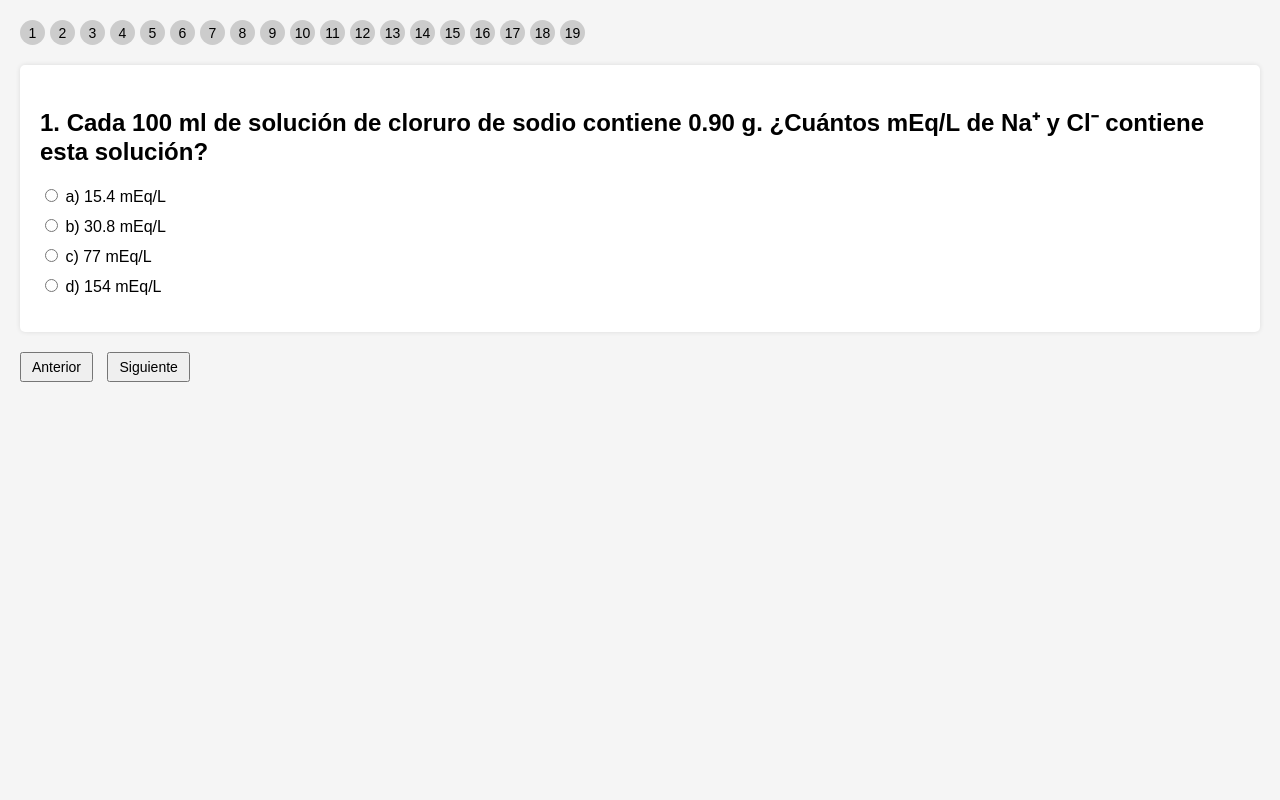
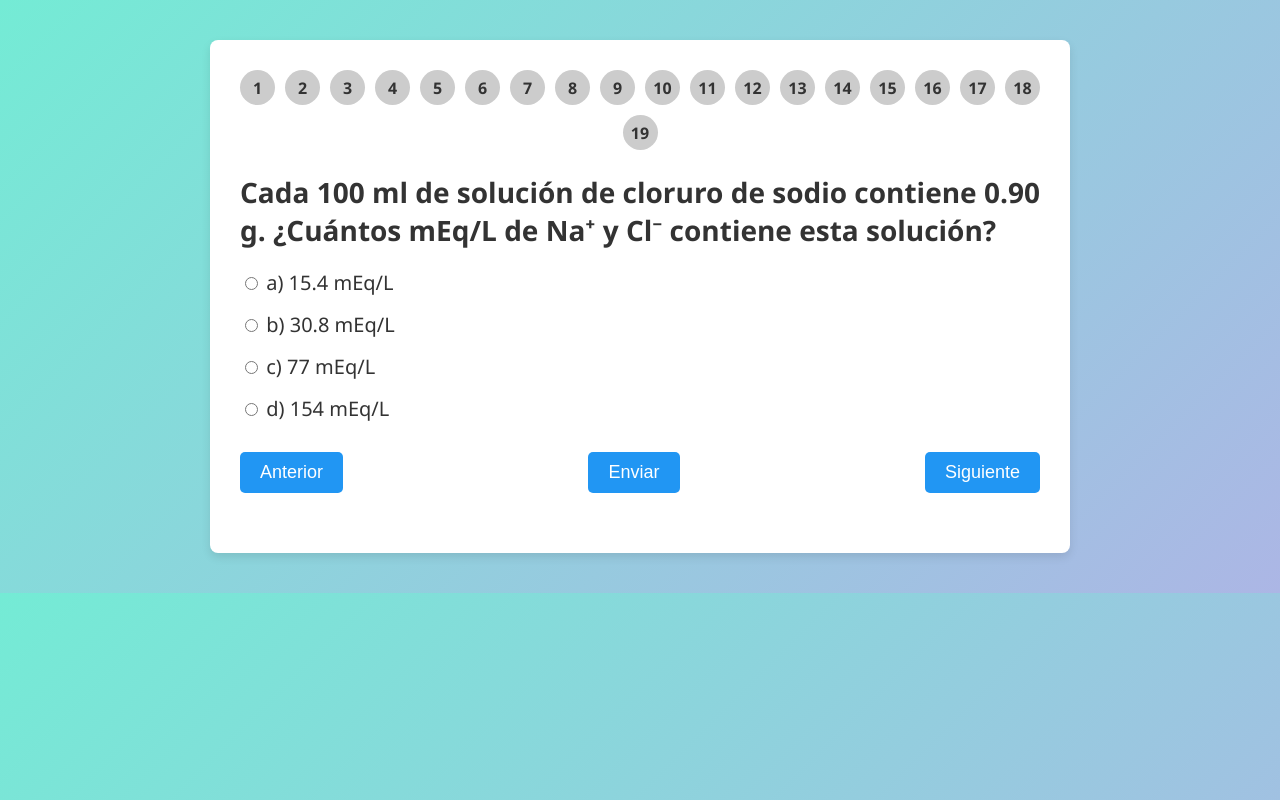
Before and after one commit to biomedicapro/preguntas, a plain HTML site: page index.html in a window 1280 px wide. Drawn offline with Linux system fonts and the light colour scheme.

Commit message:
index.html

```diff
--- a/index.html
+++ b/index.html
@@ -5,174 +5,210 @@
   <title>Test Interactivo de Bioquímica Médica</title>
   <style>
     body {
-      font-family: Arial, sans-serif;
-      margin: 20px;
-      background: #f5f5f5;
+      font-family: 'Segoe UI', Tahoma, Geneva, Verdana, sans-serif;
+      background: linear-gradient(135deg, #74ebd5, #ACB6E5);
+      margin: 0;
+      padding: 0;
+      color: #333;
+    }
+    .container {
+      max-width: 800px;
+      margin: 40px auto;
+      background: #fff;
+      padding: 30px;
+      border-radius: 8px;
+      box-shadow: 0 4px 10px rgba(0,0,0,0.1);
     }
     .top-panel {
       display: flex;
-      gap: 5px;
+      flex-wrap: wrap;
+      gap: 10px;
       margin-bottom: 20px;
-      flex-wrap: wrap;
+      justify-content: center;
     }
     .question-indicator {
-      width: 25px;
-      height: 25px;
+      width: 35px;
+      height: 35px;
       border-radius: 50%;
       background: #ccc;
       display: flex;
       align-items: center;
       justify-content: center;
-      font-size: 14px;
+      font-size: 16px;
+      font-weight: bold;
+      color: #333;
     }
     .question-indicator.correct {
-      background: green;
-      color: white;
+      background: #4CAF50;
+      color: #fff;
     }
     .question-indicator.wrong {
-      background: red;
-      color: white;
+      background: #F44336;
+      color: #fff;
     }
-    .container {
-      background: white;
-      padding: 20px;
-      border-radius: 5px;
-      box-shadow: 0 0 5px rgba(0,0,0,0.1);
+    h2 {
+      font-size: 28px;
+      margin-bottom: 20px;
     }
     .options {
       list-style: none;
       padding: 0;
     }
     .options li {
-      margin-bottom: 10px;
+      margin-bottom: 15px;
+      font-size: 20px;
     }
     .nav-buttons {
-      margin-top: 20px;
+      margin-top: 30px;
+      display: flex;
+      justify-content: space-between;
     }
     .nav-buttons button {
-      margin-right: 10px;
-      padding: 5px 10px;
-      font-size: 14px;
+      padding: 10px 20px;
+      font-size: 18px;
+      border: none;
+      border-radius: 5px;
+      cursor: pointer;
+      background-color: #2196F3;
+      color: white;
+      transition: background-color 0.3s;
+    }
+    .nav-buttons button:hover {
+      background-color: #1976D2;
     }
     .feedback {
-      margin-top: 10px;
+      margin-top: 20px;
+      font-size: 22px;
       font-weight: bold;
     }
     .grade {
-      margin-top: 20px;
+      margin-top: 30px;
+      font-size: 24px;
+      font-weight: bold;
+      text-align: center;
+    }
+    .submit-btn {
+      padding: 10px 20px;
       font-size: 18px;
-      font-weight: bold;
+      border: none;
+      border-radius: 5px;
+      cursor: pointer;
+      background-color: #4CAF50;
+      color: white;
+      transition: background-color 0.3s;
+    }
+    .submit-btn:hover {
+      background-color: #388E3C;
     }
   </style>
 </head>
 <body>
-
+  <div class="container">
     <div class="top-panel" id="topPanel"></div>
-
-<div class="container" id="questionContainer"></div>
-
+    <div id="questionContainer"></div>
     <div class="nav-buttons">
       <button id="prevBtn" onclick="prevQuestion()">Anterior</button>
+      <button id="submitBtn" class="submit-btn" onclick="submitAnswer()">Enviar</button>
       <button id="nextBtn" onclick="nextQuestion()">Siguiente</button>
     </div>
-
     <div id="result" class="grade"></div>
+  </div>
 
   <script>
-  // Array de preguntas, cada objeto tiene: pregunta, opciones y el índice de la respuesta correcta.
+    // Array de preguntas
     const questions = [
       {
-      question: "1. Cada 100 ml de solución de cloruro de sodio contiene 0.90 g. ¿Cuántos mEq/L de Na⁺ y Cl⁻ contiene esta solución?",
+        question: "Cada 100 ml de solución de cloruro de sodio contiene 0.90 g. ¿Cuántos mEq/L de Na⁺ y Cl⁻ contiene esta solución?",
         options: ["a) 15.4 mEq/L", "b) 30.8 mEq/L", "c) 77 mEq/L", "d) 154 mEq/L"],
         answer: 3
       },
       {
-      question: "2. El suero glucosado (Dextrosa al 20%) es una solución de glucosa monohidratada, que se aplica para aportar calorías. La osmolaridad que presenta esta solución es de:",
+        question: "El suero glucosado (Dextrosa al 20%) es una solución de glucosa monohidratada. La osmolaridad es de:",
         options: ["a) 252 mosm/L", "b) 554 mosm/L", "c) 55 mosm/L", "d) 1108 mosm/L"],
         answer: 3
       },
       {
-      question: "3. La hipercalemia es la urgencia electrolítica más frecuente y grave que se encuentra en la práctica clínica. Una de las causas de hipercalemia es:",
+        question: "La hipercalemia es la urgencia electrolítica más frecuente. Una de sus causas es:",
         options: ["a) Insuficiencia renal", "b) Alcalosis", "c) Diarrea", "d) Pérdidas gastrointestinales"],
         answer: 0
       },
       {
-      question: "4. Esta solución es la primera elección para el estado de shock, debido a que su componente presenta un efecto buffer transformándolo en bicarbonato gracias al ciclo de Cori:",
+        question: "Esta solución es la primera elección para el estado de shock, debido a su efecto buffer (ciclo de Cori):",
         options: ["a) Lactato de Ringer", "b) Bicarbonato de sodio", "c) Ringer", "d) Dextrosa al 5%"],
         answer: 0
       },
       {
-      question: "5. De las siguientes soluciones electrolíticas, ¿cuál aplicaría a un paciente que ha presentado 10 episodios de diarrea durante 24 horas aproximadamente?",
+        question: "¿Cuál solución electrolítica se aplica a un paciente con 10 episodios de diarrea en 24 horas?",
         options: ["a) Solución salina isotónica (S.S.I.)", "b) Solución de Hartmann", "c) Dextrosa 5%", "d) Bicarbonato 5%"],
         answer: 1
       },
       {
-      question: "6. Si usted desea hacer una redistribución rápida de líquidos desde el espacio intersticial e intravascular al vascular, requiere una solución de:",
+        question: "Para redistribuir rápidamente líquidos al compartimento vascular, se requiere:",
         options: ["a) Dextrosa al 5%", "b) Solución salina isotónica (S.S.I.) al 0.9%", "c) Solución salina hipertónica (S.S.I.) al 3.5%", "d) Ringer"],
         answer: 2
       },
       {
-      question: "7. (Repetida) Si usted desea hacer una redistribución rápida de líquidos desde el espacio intersticial e intravascular al vascular, requiere una solución de:",
+        question: "(Repetida) Para redistribuir líquidos rápidamente, se requiere:",
         options: ["a) Dextrosa al 5%", "b) Solución salina isotónica (S.S.I.) al 0.9%", "c) Solución salina hipertónica (S.S.I.) al 3.5%", "d) Ringer"],
         answer: 2
       },
       {
-      question: "8. Al servicio de urgencias llega una paciente de 35 años con vómitos y deposiciones semilíquidas. Ionograma: Na 140 mEq/L, Cl 98 mEq/L, K 7.6 mEq/L, Ca 9.2 mg/dl, Mg 1.2 mEq/L. ¿Qué indica?",
+        question: "Paciente de urgencias: Na 140, Cl 98, K 7.6, Ca 9.2, Mg 1.2. ¿Qué indica el ionograma?",
         options: ["a) Hipercalcemia e hiperpotasemia", "b) Hipercloremia e hipomagnesemia", "c) Normonatremia e hiperpotasemia", "d) Hipocloremia e hipopotasemia"],
         answer: 2
       },
       {
-      question: "9. ¿Qué indica que una solución de 250 ml se encuentra al 2.5%?",
-      options: ["a) Que hay 2.5 g en la solución.", "b) Que hay 3.75 g en cada 100 cc de solución.", "c) Que le apliqué 6.25 g a los 250 ml de solución.", "d) Que hay 6.25 g en 250 ml de solución."],
+        question: "¿Qué indica que una solución de 250 ml está al 2.5%?",
+        options: ["a) 2.5 g en la solución.", "b) 3.75 g en cada 100 cc.", "c) Se aplicaron 6.25 g a 250 ml.", "d) 6.25 g en 250 ml."],
         answer: 3
       },
       {
-      question: "10. La solución de bicarbonato de sodio se aplica a una concentración de 7.5%. El aporte de mEq de Na⁺ y HCO₃⁻ en 500 cc es de:",
+        question: "La solución de bicarbonato de sodio al 7.5% en 500 cc aporta:",
         options: ["a) 8.9 mEq", "b) 445 mEq", "c) 890 mEq", "d) 101 mEq"],
         answer: 1
       },
       {
-      question: "11. La solución de bicarbonato de sodio al 7.5% se aplica en casos de:",
+        question: "La solución de bicarbonato de sodio al 7.5% se utiliza en:",
         options: ["a) Acidosis respiratoria", "b) Alcalosis metabólica", "c) Paro cardíaco", "d) Hipocalcemia"],
         answer: 2
       },
       {
-      question: "12. (Repetida) La hipercalemia es la urgencia electrolítica más frecuente. Una de sus causas es:",
+        question: "(Repetida) La hipercalemia es causada por:",
         options: ["a) Insuficiencia renal", "b) Alcalosis", "c) Diarrea", "d) Pérdidas gastrointestinales"],
         answer: 0
       },
       {
-      question: "13. Electrolito esencial para la función cardíaca y celular que disminuye el riesgo de hipokalemia en pacientes con diuréticos y corticoides:",
+        question: "Electrolito esencial para la función cardíaca y que disminuye el riesgo de hipokalemia:",
         options: ["a) Fosfato de potasio", "b) Hartman", "c) Dextrosa 5%", "d) Suero oral"],
         answer: 0
       },
       {
-      question: "14. (Repetida) Si desea redistribuir líquidos rápidamente al compartimento vascular, requiere una solución de:",
+        question: "(Repetida) Para redistribuir líquidos al compartimento vascular se requiere:",
         options: ["a) Dextrosa al 5%", "b) Solución salina isotónica (S.S.I.) al 0.9%", "c) Solución salina hipertónica (S.S.I.) al 3.5%", "d) Ringer"],
         answer: 2
       },
       {
-      question: "15. Uno de estos iones es considerado el principal catión intracelular:",
+        question: "Principal catión intracelular:",
         options: ["a) Potasio (K)", "b) Magnesio (Mg)", "c) Sodio (Na)", "d) Fosfato inorgánico (HPO₄²⁻)"],
         answer: 0
       },
       {
-      question: "16. El agua producida por la combustión u oxidación de los alimentos se denomina:",
+        question: "El agua producida por la oxidación de alimentos se denomina:",
         options: ["a) Agua desionizada", "b) Agua regia", "c) Agua metabólica", "d) Agua destilada"],
         answer: 2
       },
       {
-      question: "17. La solución isotónica de Ringer contiene:",
+        question: "La solución isotónica de Ringer contiene:",
         options: ["a) Cloruro de sodio", "b) Bicarbonato", "c) D-Glucosa", "d) Cloruros de sodio, potasio y calcio"],
         answer: 3
       },
       {
-      question: "18. Considerando la concentración de miliequivalentes por litro, una solución es hipertónica cuando:",
-      options: ["a) El contenido total de electrolitos es inferior a 250 mEq/L", "b) El contenido total de electrolitos es superior a 375 mEq/L", "c) El contenido total de electrolitos es aproximadamente 310 mEq/L", "d) Ninguna de las anteriores"],
+        question: "Una solución es hipertónica cuando el contenido total de electrolitos es:",
+        options: ["a) Inferior a 250 mEq/L", "b) Superior a 375 mEq/L", "c) Aproximadamente 310 mEq/L", "d) Ninguno de los anteriores"],
         answer: 1
       },
       {
-      question: "19. El agua, por sus propiedades físico-químicas, permite almacenar más calor sin elevar su temperatura. ¿A qué propiedad se debe?",
+        question: "El agua, por sus propiedades físico-químicas, permite almacenar más calor sin elevar su temperatura. ¿A qué se debe?",
         options: ["a) Calor de evaporación", "b) Calor específico", "c) Calor de fusión", "d) Densidad"],
         answer: 1
       }
@@ -180,8 +216,9 @@
 
     let currentQuestion = 0;
     const userAnswers = new Array(questions.length).fill(null);
+    const submitted = new Array(questions.length).fill(false);
 
-  // Renderiza el panel superior de indicadores de pregunta.
+    // Renderiza el panel superior con indicadores de pregunta.
     function renderTopPanel() {
       const topPanel = document.getElementById('topPanel');
       topPanel.innerHTML = "";
@@ -189,12 +226,8 @@
         const indicator = document.createElement('div');
         indicator.className = "question-indicator";
         indicator.textContent = index + 1;
-      if (userAnswers[index] !== null) {
-        if (userAnswers[index] === questions[index].answer) {
-          indicator.classList.add("correct");
-        } else {
-          indicator.classList.add("wrong");
-        }
+        if (submitted[index]) {
+          indicator.classList.add(userAnswers[index] === questions[index].answer ? "correct" : "wrong");
         }
         topPanel.appendChild(indicator);
       });
@@ -219,11 +252,12 @@
         radio.type = "radio";
         radio.name = "option";
         radio.value = idx;
-      radio.checked = userAnswers[currentQuestion] === idx;
+        radio.disabled = submitted[currentQuestion];  // Si ya se envió, deshabilitar
+        if (userAnswers[currentQuestion] === idx) {
+          radio.checked = true;
+        }
         radio.addEventListener('change', () => {
           userAnswers[currentQuestion] = idx;
-        showFeedback();
-        renderTopPanel();
         });
         label.appendChild(radio);
         label.appendChild(document.createTextNode(" " + option));
@@ -232,31 +266,37 @@
       });
       container.appendChild(ul);
 
-    // Área para mostrar retroalimentación inmediata
+      // Mostrar retroalimentación si ya se envió la respuesta
       const feedback = document.createElement('div');
       feedback.id = "feedback";
       feedback.className = "feedback";
-    container.appendChild(feedback);
-    showFeedback();
-  }
-
-  // Muestra la retroalimentación en función de la respuesta seleccionada.
-  function showFeedback() {
-    const feedback = document.getElementById('feedback');
-    if (userAnswers[currentQuestion] === null) {
-      feedback.textContent = "";
-      return;
-    }
+      if (submitted[currentQuestion]) {
         if (userAnswers[currentQuestion] === questions[currentQuestion].answer) {
-      feedback.textContent = "Correcto";
+          feedback.textContent = "¡Correcto!";
           feedback.style.color = "green";
         } else {
           feedback.textContent = "Incorrecto";
           feedback.style.color = "red";
         }
       }
+      container.appendChild(feedback);
+    }
 
-  // Funciones para la navegación entre preguntas.
+    // Función para enviar la respuesta y obtener la corrección.
+    function submitAnswer() {
+      if (userAnswers[currentQuestion] === null) {
+        alert("Por favor, selecciona una opción.");
+        return;
+      }
+      if (submitted[currentQuestion]) {
+        alert("Ya enviaste tu respuesta para esta pregunta.");
+        return;
+      }
+      submitted[currentQuestion] = true;
+      renderTopPanel();
+      renderQuestion();
+    }
+
     function prevQuestion() {
       if (currentQuestion > 0) {
         currentQuestion--;
@@ -265,6 +305,10 @@
     }
 
     function nextQuestion() {
+      if (!submitted[currentQuestion]) {
+        alert("Debes enviar tu respuesta antes de continuar.");
+        return;
+      }
       if (currentQuestion < questions.length - 1) {
         currentQuestion++;
         renderQuestion();
@@ -273,11 +317,10 @@
       }
     }
 
-  // Calcula y muestra la calificación final.
     function showResult() {
       let correctCount = 0;
-    userAnswers.forEach((ans, idx) => {
-      if (ans === questions[idx].answer) correctCount++;
+      submitted.forEach((sub, idx) => {
+        if (sub && userAnswers[idx] === questions[idx].answer) correctCount++;
       });
       const resultDiv = document.getElementById('result');
       resultDiv.textContent = `Tu calificación: ${correctCount} de ${questions.length}`;
@@ -287,6 +330,5 @@
     renderTopPanel();
     renderQuestion();
   </script>
-
 </body>
 </html>
```
Lines whose indentation alone changed are shown as unchanged.
